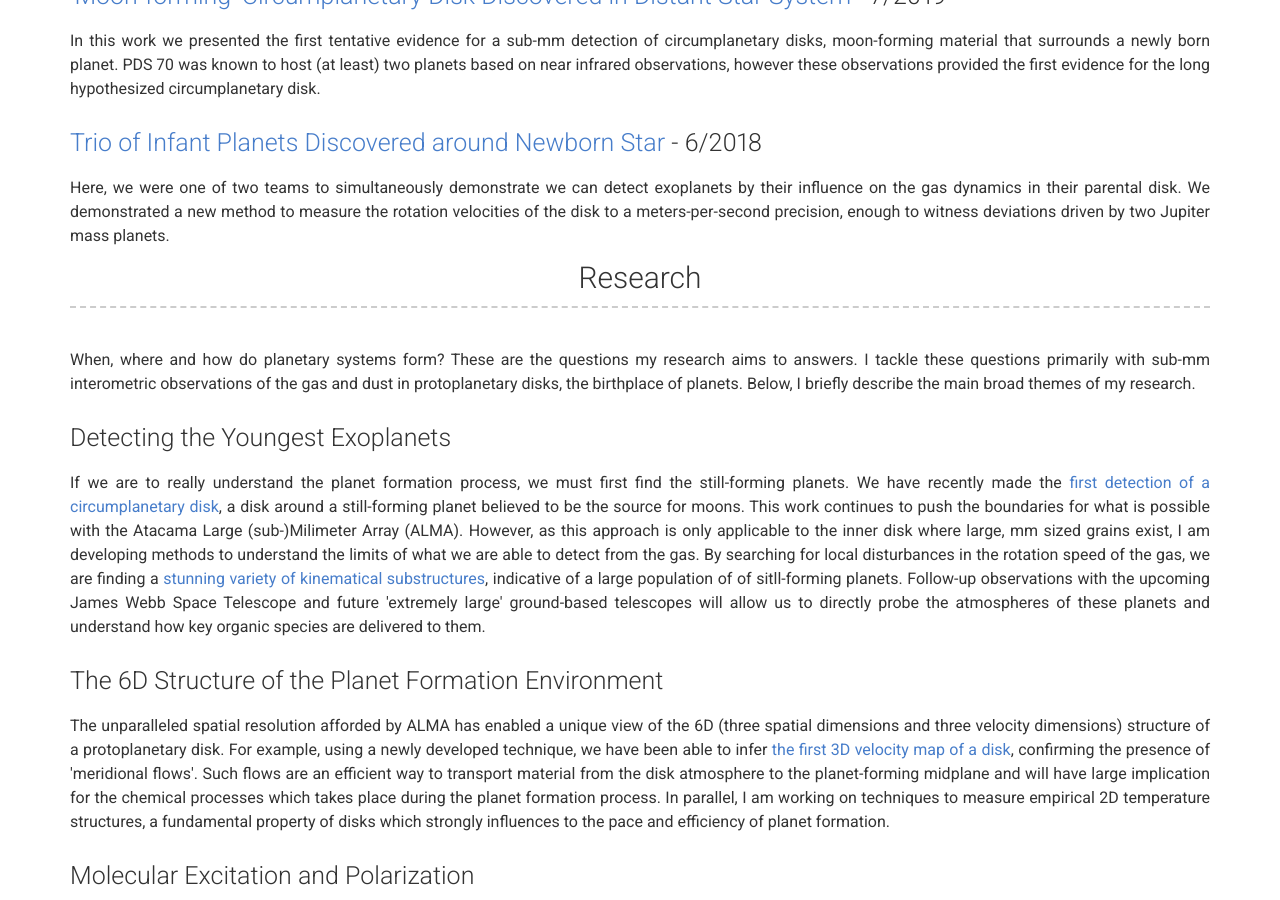
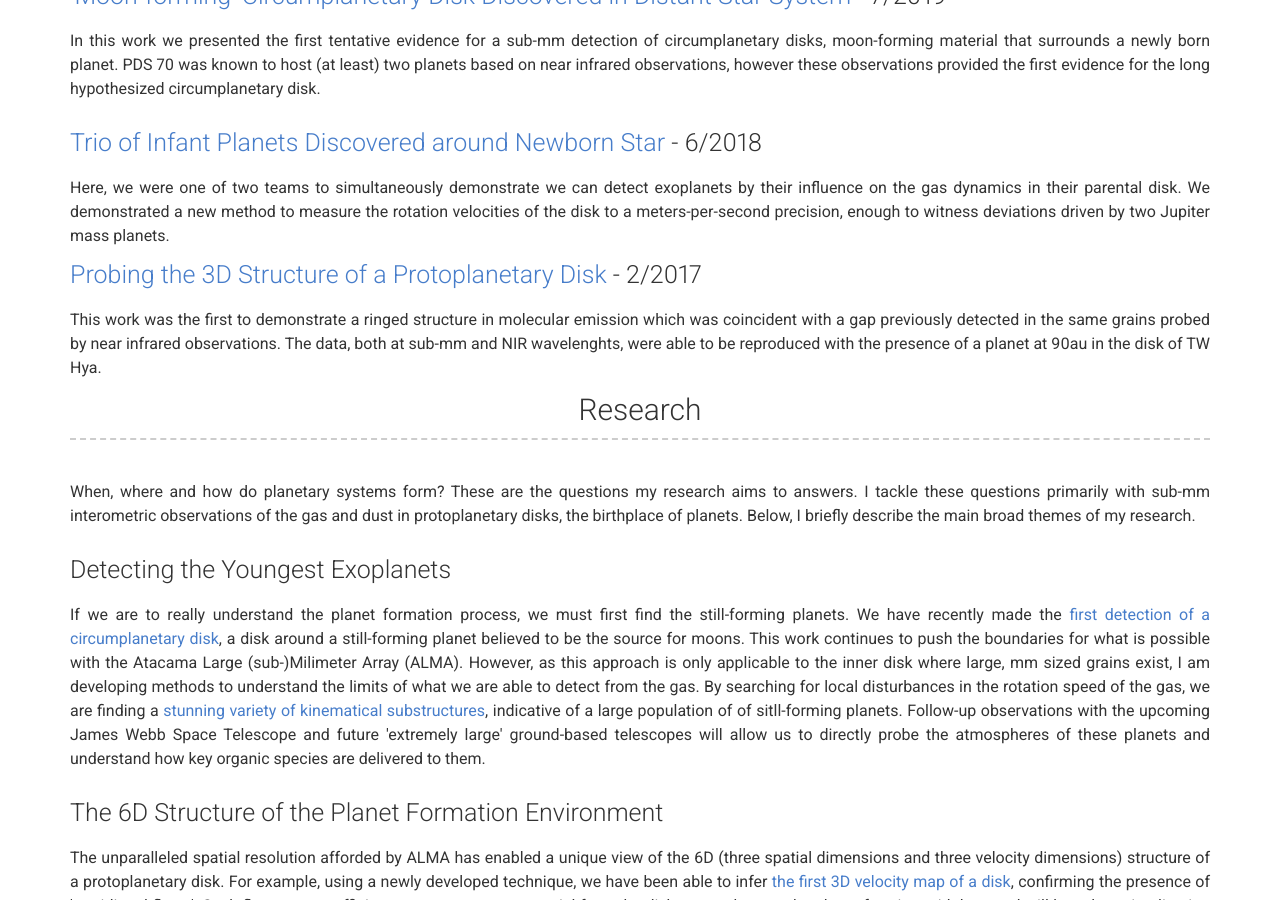
Before and after one commit to richteague/richteague.github.io, a Jekyll site: the page built from index.md, in a window 1280 px wide and 900 px high, scrolled down 814 px. Built offline with Jekyll 4.4.1, drawn with Linux system fonts in a browser that asks for light colours.

Commit message:
Update research.html

```diff
--- a/_includes/research.html
+++ b/_includes/research.html
@@ -28,6 +28,15 @@
         Here, we were one of two teams to simultaneously demonstrate we can detect exoplanets by their influence on the gas dynamics in their parental disk.
         We demonstrated a new method to measure the rotation velocities of the disk to a meters-per-second precision, enough to witness deviations driven by two Jupiter mass planets.
       </p>
+
+      <h4><a href="https://www.mpia.de/henning/press-releases/2017-01-twhydrae-disk">Probing the 3D Structure of a Protoplanetary Disk</a> - 2/2017</h4>
+      <br/>
+      <p>
+        This work was the first to demonstrate a ringed structure in molecular emission which was coincident with a gap previously detected in the same grains probed by near infrared observations.
+        The data, both at sub-mm and NIR wavelenghts, were able to be reproduced with the presence of a planet at 90au in the disk of TW Hya.
+      </p>
+
+
 
     </div>
   </div>
```
